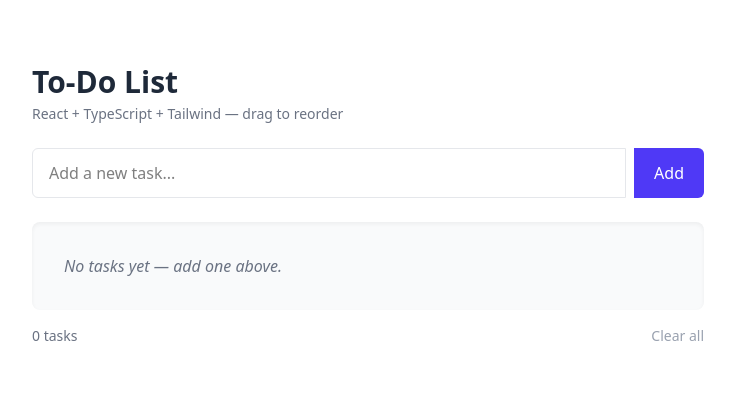
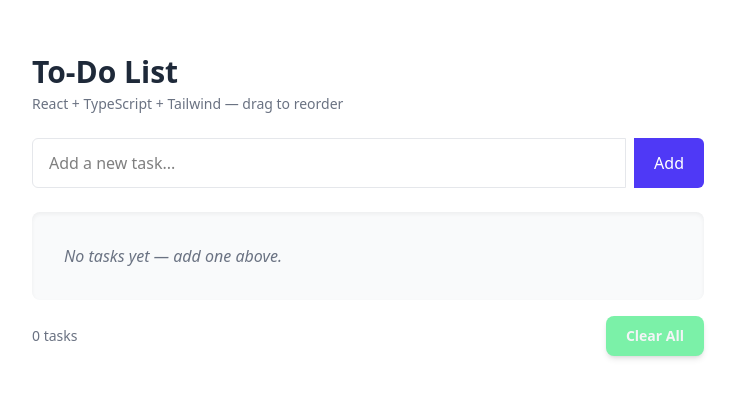
Before and after one commit to graceniyigena34/Professional-Interactive-To-Do-List-with-Drag-and-Drop-Functionality, a React (Vite) app in the folder todo/: page / in a window 1280 px wide. Shown: the part 195-592 px from the top of the page, without its empty margins (272-1007 px from the left). Built offline with nearby package versions, Linux system fonts and the light colour scheme; the HTML template or start-up script is replaced by a standard one.

Commit message:
I added the background color on the button clear all

```diff
--- a/todo/src/App.tsx
+++ b/todo/src/App.tsx
@@ -123,13 +123,32 @@ export default function App() {
         <footer className="mt-4 text-sm text-gray-500 flex justify-between items-center">
           <span>{tasks.length} task{tasks.length !== 1 ? "s" : ""}</span>
           <div>
-            <button
-              onClick={() => setTasks([])}
-              className="text-red-500 hover:underline disabled:text-gray-400"
-              disabled={tasks.length === 0}
-            >
-              Clear all
-            </button>
+   <button
+  onClick={() => setTasks([])}
+  disabled={tasks.length === 0}
+  className={`
+    px-5 py-2.5
+    rounded-lg
+    font-semibold
+    text-white
+    bg-green-600
+    hover:bg-green-700
+    focus:outline-none
+    focus:ring-2
+    focus:ring-green-400
+    disabled:bg-green-300
+    disabled:text-gray-100
+    disabled:cursor-not-allowed
+    transition
+    duration-200
+    shadow-md
+    hover:shadow-lg
+  `}
+>
+  Clear All
+</button>
+
+
           </div>
         </footer>
       </div>
```
